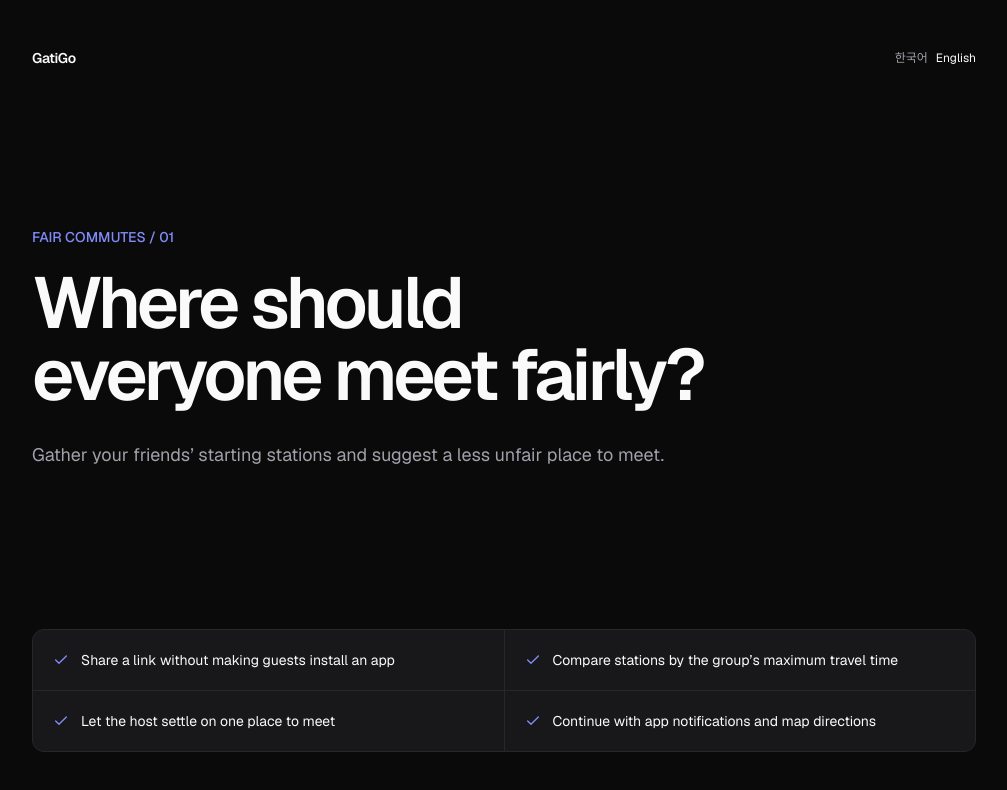
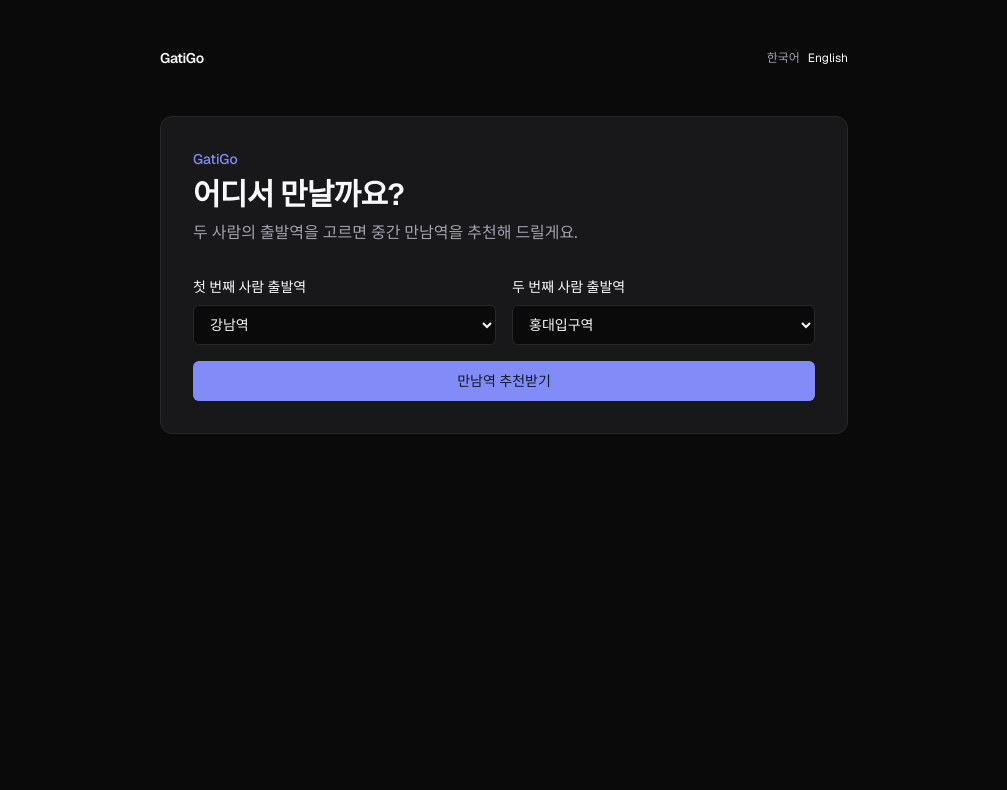
Before and after one commit to borobong2/gatigo-web, a Next.js app: page /en in a window 1280 px wide. Shown: the top 790 px of the page, without its empty margins (136-1143 px from the left). Built offline with nearby package versions, Linux system fonts and the light colour scheme.

Commit message:
feat: add meeting station comparison screen

```diff
--- /dev/null
+++ b/src/screens/home/_components/meeting-form.tsx
@@ -0,0 +1,151 @@
+'use client';
+
+import { useState, type FormEvent } from 'react';
+import { Button } from '@/components/ui/button';
+import { stationOptions, toOriginIds } from '../_constants/stations';
+
+type Candidate = {
+  station: { id: string; name: string };
+  durations: [number, number];
+  landingUrl: string;
+};
+
+const errorMessage = (status: number) =>
+  status === 400
+    ? '출발역을 확인해 주세요.'
+    : status === 502
+      ? '대중교통 정보를 불러오지 못했습니다. 잠시 후 다시 시도해 주세요.'
+      : '추천을 불러오지 못했습니다. 잠시 후 다시 시도해 주세요.';
+
+const MeetingForm = () => {
+  const [first, setFirst] = useState('gangnam');
+  const [second, setSecond] = useState('hongik-university');
+  const [candidates, setCandidates] = useState<Candidate[]>([]);
+  const [error, setError] = useState('');
+  const [isLoading, setIsLoading] = useState(false);
+
+  const handleSubmit = async (event: FormEvent<HTMLFormElement>) => {
+    event.preventDefault();
+    setError('');
+
+    let originIds: [string, string];
+    try {
+      originIds = toOriginIds({ first, second });
+    } catch (requestError) {
+      setError(
+        requestError instanceof Error
+          ? requestError.message
+          : '추천을 불러오지 못했습니다. 잠시 후 다시 시도해 주세요.',
+      );
+      return;
+    }
+
+    setIsLoading(true);
+    try {
+      const response = await fetch('/api/meeting-suggestions', {
+        body: JSON.stringify({ originIds }),
+        headers: { 'Content-Type': 'application/json' },
+        method: 'POST',
+      });
+
+      if (!response.ok) throw new Error(errorMessage(response.status));
+      const data = (await response.json()) as { candidates: Candidate[] };
+      setCandidates(data.candidates);
+    } catch (requestError) {
+      setError(
+        requestError instanceof Error
+          ? requestError.message
+          : '추천을 불러오지 못했습니다. 잠시 후 다시 시도해 주세요.',
+      );
+    } finally {
+      setIsLoading(false);
+    }
+  };
+
+  return (
+    <section className="mt-12 rounded-xl border border-border bg-card p-6 sm:p-8">
+      <div>
+        <p className="text-sm font-medium text-primary">GatiGo</p>
+        <h1 className="mt-2 text-3xl font-semibold tracking-tight">
+          어디서 만날까요?
+        </h1>
+        <p className="mt-2 text-muted-foreground">
+          두 사람의 출발역을 고르면 중간 만남역을 추천해 드릴게요.
+        </p>
+      </div>
+      <form className="mt-8 grid gap-4 sm:grid-cols-2" onSubmit={handleSubmit}>
+        <label className="grid gap-2 text-sm font-medium" htmlFor="first-station">
+          첫 번째 사람 출발역
+          <select
+            className="h-10 rounded-md border border-input bg-background px-3 text-sm"
+            id="first-station"
+            onChange={(event) => setFirst(event.target.value)}
+            value={first}
+          >
+            {stationOptions.map((station) => (
+              <option key={station.id} value={station.id}>
+                {station.name}
+              </option>
+            ))}
+          </select>
+        </label>
+        <label className="grid gap-2 text-sm font-medium" htmlFor="second-station">
+          두 번째 사람 출발역
+          <select
+            className="h-10 rounded-md border border-input bg-background px-3 text-sm"
+            id="second-station"
+            onChange={(event) => setSecond(event.target.value)}
+            value={second}
+          >
+            {stationOptions.map((station) => (
+              <option key={station.id} value={station.id}>
+                {station.name}
+              </option>
+            ))}
+          </select>
+        </label>
+        <Button className="sm:col-span-2" disabled={isLoading} type="submit">
+          {isLoading ? '추천 찾는 중…' : '만남역 추천받기'}
+        </Button>
+      </form>
+      {error && (
+        <p aria-live="polite" className="mt-4 text-sm text-destructive">
+          {error}
+        </p>
+      )}
+      {candidates.length > 0 && (
+        <section aria-labelledby="suggestions-title" className="mt-8">
+          <h2 className="text-lg font-semibold" id="suggestions-title">
+            추천 만남역
+          </h2>
+          <div className="mt-3 grid gap-3">
+            {candidates.map((candidate) => (
+              <article
+                className="flex flex-wrap items-center justify-between gap-4 rounded-lg border border-border p-4"
+                key={candidate.station.id}
+              >
+                <div>
+                  <h3 className="font-medium">{candidate.station.name}</h3>
+                  <p className="mt-1 text-sm text-muted-foreground">
+                    첫 번째 사람 {Math.round(candidate.durations[0] / 60)}분 · 두 번째 사람{' '}
+                    {Math.round(candidate.durations[1] / 60)}분
+                  </p>
+                </div>
+                <a
+                  className="text-sm font-medium text-primary underline-offset-4 hover:underline"
+                  href={candidate.landingUrl}
+                  rel="noreferrer"
+                  target="_blank"
+                >
+                  카카오맵에서 길찾기
+                </a>
+              </article>
+            ))}
+          </div>
+        </section>
+      )}
+    </section>
+  );
+};
+
+export default MeetingForm;
--- /dev/null
+++ b/src/screens/home/_constants/stations.ts
@@ -0,0 +1,20 @@
+export type StationOption = { id: string; name: string };
+
+export const stationOptions: StationOption[] = [
+  { id: 'gangnam', name: '강남역' },
+  { id: 'hongik-university', name: '홍대입구역' },
+  { id: 'euljiro-3ga', name: '을지로3가역' },
+  { id: 'city-hall', name: '시청역' },
+  { id: 'seoul', name: '서울역' },
+];
+
+export const toOriginIds = ({
+  first,
+  second,
+}: {
+  first: string;
+  second: string;
+}): [string, string] => {
+  if (first === second) throw new Error('서로 다른 출발역을 선택해 주세요.');
+  return [first, second];
+};
--- a/src/screens/home/index.tsx
+++ b/src/screens/home/index.tsx
@@ -1,37 +1,14 @@
-import { Check } from 'lucide-react';
-import { getTranslations } from 'next-intl/server';
 import LocaleSwitcher from '@/components/locale-switcher';
+import MeetingForm from './_components/meeting-form';
 
-const HomeScreen = async () => {
-  const t = await getTranslations('Home');
-  const modules = ['feature1', 'feature2', 'feature3', 'feature4'] as const;
-
+const HomeScreen = () => {
   return (
-    <main className="mx-auto flex min-h-screen w-full max-w-5xl flex-col px-6 py-12 sm:px-10">
+    <main className="mx-auto min-h-screen w-full max-w-3xl px-6 py-12 sm:px-10">
       <header className="flex items-center justify-between">
         <span className="text-sm font-semibold tracking-tight">GatiGo</span>
         <LocaleSwitcher />
       </header>
-      <section className="flex flex-1 flex-col justify-center py-20">
-        <p className="mb-5 text-sm font-medium text-primary">{t('eyebrow')}</p>
-        <h1 className="max-w-3xl text-5xl font-semibold tracking-[-0.05em] text-balance sm:text-7xl">
-          {t('title')}
-        </h1>
-        <p className="mt-7 max-w-2xl text-lg leading-8 text-muted-foreground">
-          {t('subtitle')}
-        </p>
-      </section>
-      <section className="grid gap-px overflow-hidden rounded-xl border border-border bg-border sm:grid-cols-2">
-        {modules.map((module) => (
-          <div
-            className="flex items-center gap-3 bg-card p-5 text-sm"
-            key={module}
-          >
-            <Check className="size-4 text-primary" />
-            {t(module)}
-          </div>
-        ))}
-      </section>
+      <MeetingForm />
     </main>
   );
 };
```
Also changed, not shown: 1 other file (tests, documents, lock files or other folders).
